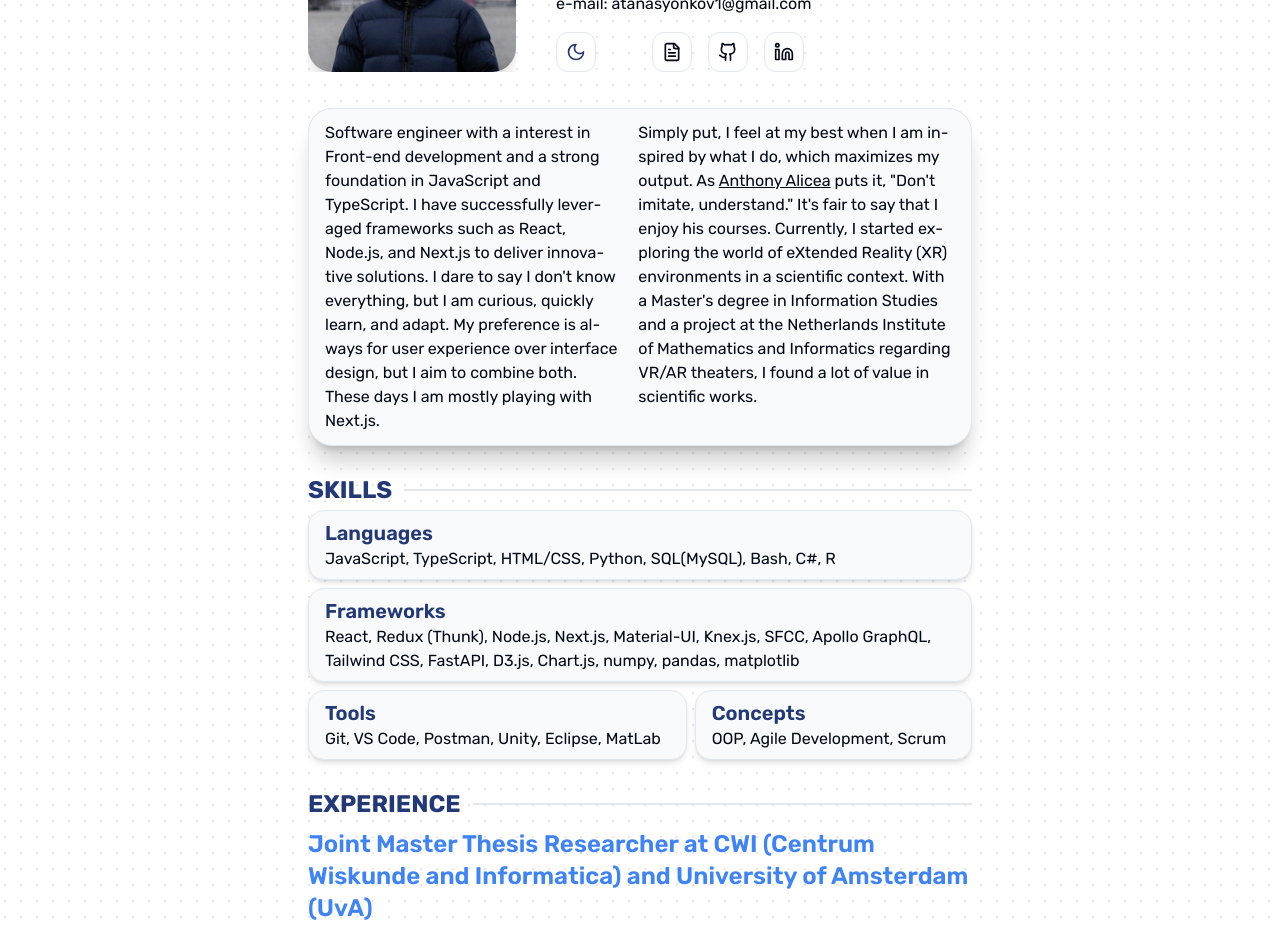
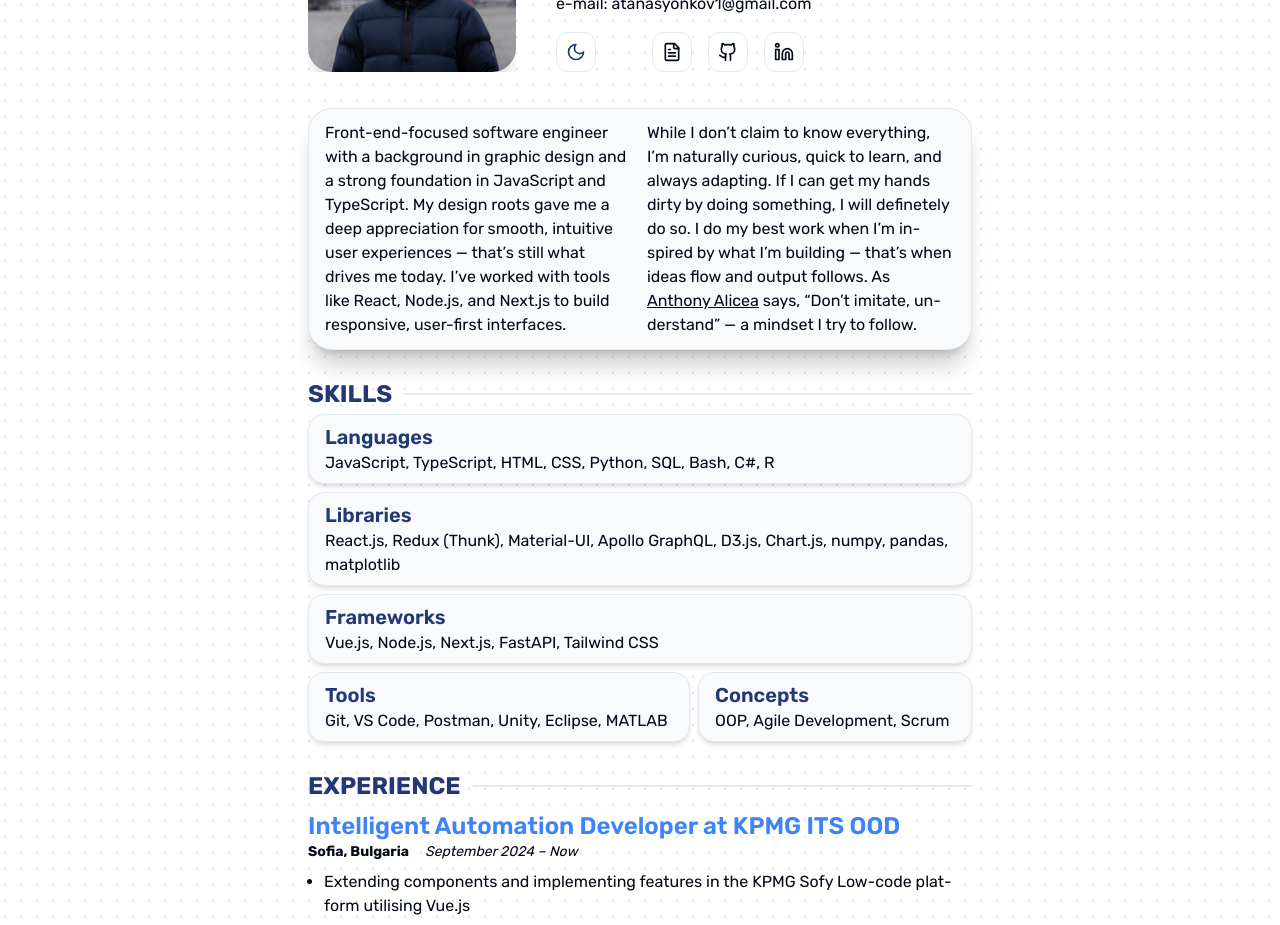
Before and after one commit to ayonkov1/portfolio, a Next.js app: page / in a window 1280 px wide. Shown: the part 160-1085 px from the top of the page. Built offline with nearby package versions, Linux system fonts and the light colour scheme.

Commit message:
Update CV

```diff
--- a/src/components/custom/sections/summary.tsx
+++ b/src/components/custom/sections/summary.tsx
@@ -12,13 +12,15 @@ const Summary = () => {
             <div className="relative shadow-xl bg-slate-50 dark:bg-slate-800 dark:bg-opacity-85 border py-3 px-4 h-full overflow-hidden rounded-3xl flex flex-col justify-end items-start">
               <div className="flex flex-col lg:flex-row gap-1 lg:gap-4">
                 <Text>
-                  Software engineer with a interest in Front-end development and a strong foundation in JavaScript and TypeScript.
-                  I have successfully leveraged frameworks such as React, Node.js, and Next.js to deliver innovative solutions. I
-                  dare to say I don't know everything, but I am curious, quickly learn, and adapt. My preference is always for
-                  user experience over interface design, but I aim to combine both. These days I am mostly playing with Next.js.
+                  Front-end-focused software engineer with a background in graphic design and a strong foundation in JavaScript
+                  and TypeScript. My design roots gave me a deep appreciation for smooth, intuitive user experiences — that’s
+                  still what drives me today. I’ve worked with tools like React, Node.js, and Next.js to build responsive,
+                  user-first interfaces.
                 </Text>
                 <Text>
-                  Simply put, I feel at my best when I am inspired by what I do, which maximizes my output. As{' '}
+                  While I don’t claim to know everything, I’m naturally curious, quick to learn, and always adapting. If I can get
+                  my hands dirty by doing something, I will definetely do so. I do my best work when I’m inspired by what I’m
+                  building — that’s when ideas flow and output follows. As{' '}
                   <Link
                     href="https://anthonyalicea.com/"
                     as="https://anthonyalicea.com/"
@@ -28,10 +30,7 @@ const Summary = () => {
                   >
                     Anthony Alicea
                   </Link>{' '}
-                  puts it, "Don't imitate, understand." It's fair to say that I enjoy his courses. Currently, I started exploring
-                  the world of eXtended Reality (XR) environments in a scientific context. With a Master's degree in Information
-                  Studies and a project at the Netherlands Institute of Mathematics and Informatics regarding VR/AR theaters, I
-                  found a lot of value in scientific works.
+                  says, “Don’t imitate, understand” — a mindset I try to follow.
                 </Text>
               </div>
             </div>
--- a/src/components/data/experiences.ts
+++ b/src/components/data/experiences.ts
@@ -13,6 +13,17 @@ interface Experience {
 }
 
 export const experiences: Experience[] = [
+  {
+    title: 'Intelligent Automation Developer',
+    duration: `September 2024 – Now`,
+    company: 'KPMG ITS OOD',
+    location: 'Sofia, Bulgaria',
+    roles: [
+      {
+        description: ['Extending components and implementing features in the KPMG Sofy Low-code platform utilising Vue.js'],
+      },
+    ],
+  },
   {
     title: 'Joint Master Thesis Researcher',
     duration: `February 2024 – June 2024 (5m)`,
--- a/src/components/data/skills.ts
+++ b/src/components/data/skills.ts
@@ -1,16 +1,22 @@
 export const skills = [
   {
     title: 'Languages',
-    description: 'JavaScript, TypeScript, HTML/CSS, Python, SQL(MySQL), Bash, C#, R',
+    description: 'JavaScript, TypeScript, HTML, CSS, Python, SQL, Bash, C#, R',
+  },
+  {
+    title: 'Libraries',
+    description: 'React.js, Redux (Thunk), Material-UI, Apollo GraphQL, D3.js, Chart.js, numpy, pandas, matplotlib',
   },
   {
     title: 'Frameworks',
-    description:
-      'React, Redux (Thunk), Node.js, Next.js, Material-UI, Knex.js, SFCC, Apollo GraphQL, Tailwind CSS, FastAPI, D3.js, Chart.js, numpy, pandas, matplotlib',
+    description: 'Vue.js, Node.js, Next.js, FastAPI, Tailwind CSS',
   },
   {
     title: 'Tools',
-    description: 'Git, VS Code, Postman, Unity, Eclipse, MatLab',
+    description: 'Git, VS Code, Postman, Unity, Eclipse, MATLAB',
   },
-  { title: 'Concepts', description: 'OOP, Agile Development, Scrum' },
+  {
+    title: 'Concepts',
+    description: 'OOP, Agile Development, Scrum',
+  },
 ]
```
Also changed, not shown: 2 other files (tests, documents, lock files or other folders).
